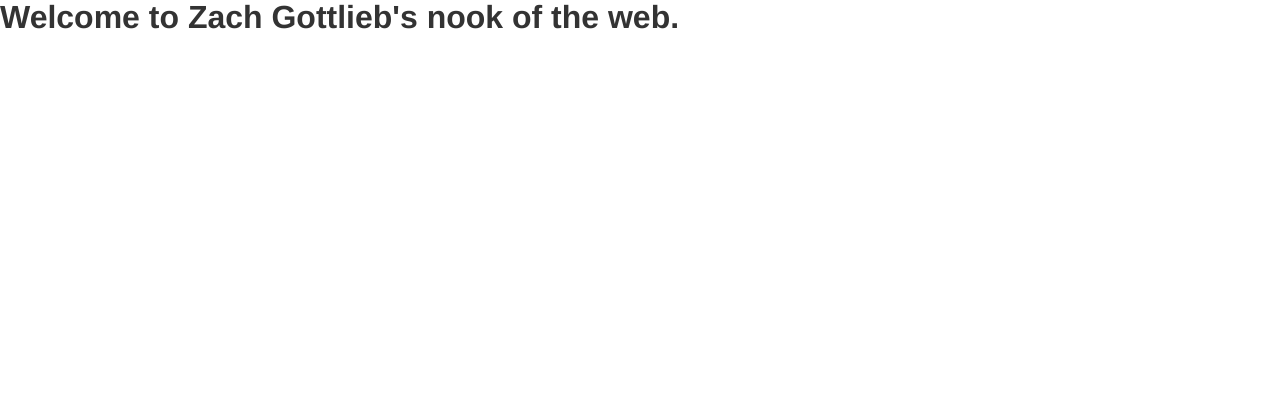
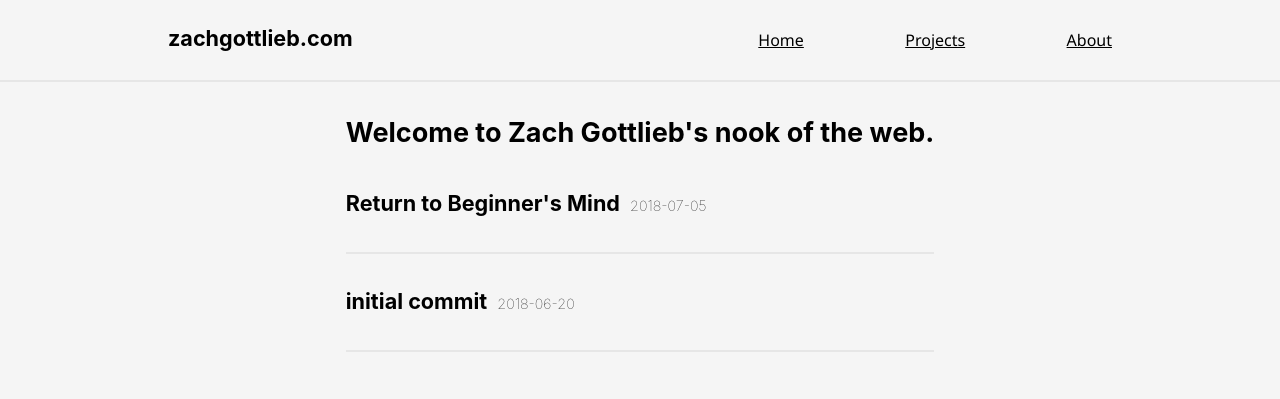
Before and after one commit to zgotts/zg-site, a Gatsby site: page / in a window 1280 px wide. Built offline with nearby package versions, Linux system fonts and the light colour scheme; Gatsby itself is replaced by a stand-in of ours; some packages are replaced by stand-ins of ours.

Commit message:
make major edits for migration to v2; add back blog post list

```diff
--- /dev/null
+++ b/src/components/layout.jsx
@@ -0,0 +1,70 @@
+import React from 'react'
+import PropTypes from 'prop-types'
+import Helmet from 'react-helmet'
+import Media from 'react-media'
+
+import Header from './header'
+import './index.css'
+import '../styles/layout-override.css'
+import { StaticQuery } from 'gatsby'
+
+export default ({ children }) => {
+  return (
+    <StaticQuery
+      query={graphql`
+      query SiteTitleQuery {
+        site {
+          siteMetadata {
+            title
+          }
+        }
+      }
+    `}
+    >
+      {data => {
+        console.log(data)
+        return (
+          <React.Fragment>
+            <Helmet
+              title={data.site.siteMetadata.title}
+              meta={[
+                { name: 'description', content: 'Sample' },
+                { name: 'keywords', content: 'sample, something' },
+              ]}
+            />
+            <Header siteTitle={data.site.siteMetadata.title} />
+            <div
+              style={{
+                margin: '0 auto',
+                maxWidth: 980,
+                display: 'flex',
+                flexDirection: 'row',
+                justifyContent: 'space-between',
+                height: '100%',
+                padding: '0px 1.0875rem 1.45rem',
+                paddingTop: 0,
+              }}
+            >
+              <div
+                style={{
+                  margin: '0 auto',
+                  maxWidth: 980,
+                  display: 'flex',
+                  flexDirection: 'row',
+                  justifyContent: 'space-between',
+                  height: '100%',
+                }}
+              >
+                <div style={{ flex: 1 }}>{children}</div>
+              </div>
+            </div>
+          </React.Fragment>
+        )
+      }}
+    </StaticQuery>
+  )
+}
+
+// Layout.propTypes = {
+//   children: PropTypes.func,
+// }
--- a/src/pages/index.js
+++ b/src/pages/index.js
@@ -1,13 +1,64 @@
-import React from "react";
-import Link from "gatsby-link";
-import Helmet from "react-helmet";
+import React from 'react'
 
-import "../styles/blog-listing.css";
+import Layout from '../components/layout'
+import '../styles/blog-listing.css'
+import { StaticQuery, Link } from 'gatsby'
 
 export default function Index() {
   return (
-    <div>
+    <Layout>
       <h1>Welcome to Zach Gottlieb's nook of the web.</h1>
-    </div>
+      <StaticQuery
+        query={graphql`
+              query HomepageQuery {
+                allMarkdownRemark(
+                  sort: {order: DESC, fields: [frontmatter___date]}
+                ) {
+                  edges {
+                    node {
+                      frontmatter {
+                        title
+                        path
+                        date
+                      }
+                    }
+                  }
+                }
+              }
+            `}
+      >
+        {data => {
+          console.log(data)
+          const { edges } = data.allMarkdownRemark
+          console.log(edges)
+          return (
+            <div>
+              <div className="blog-posts">
+                {edges.map(edge => {
+                  const { frontmatter } = edge.node
+                  return (
+                    <div className="blog-post-preview" key={edge.id}>
+                      <h1 style={{ lineHeight: '0.5rem' }}>
+                        <Link to={frontmatter.path}>{frontmatter.title}</Link>
+                      </h1>
+                      <h2
+                        style={{
+                          display: 'inline',
+                          marginLeft: '10px',
+                          fontSize: '0.8rem',
+                          fontWeight: '100',
+                        }}
+                      >
+                        {frontmatter.date}
+                      </h2>
+                    </div>
+                  )
+                })}
+              </div>
+            </div>
+          )
+        }}
+      </StaticQuery>
+    </Layout>
   )
 }
--- a/src/styles/blog-listing.css
+++ b/src/styles/blog-listing.css
@@ -1,9 +1,9 @@
-/* div.blog-post-preview {
+div.blog-post-preview {
     border-bottom: 2px solid #e6e6e6;
     padding-top: 1rem;
     padding-bottom: 1rem;
     margin-bottom: 1rem;
-} */
+}
 
 div.blog-post-preview > h1 {
   display: inline-block;
```
Also changed, not shown: package.json (+16 -11 lines), src/layouts/index.js (deleted, +0 -60 lines), src/pages/projects.js (+8 -16 lines), src/components/index.css (renamed from src/layouts/index.css), 1 other file.
